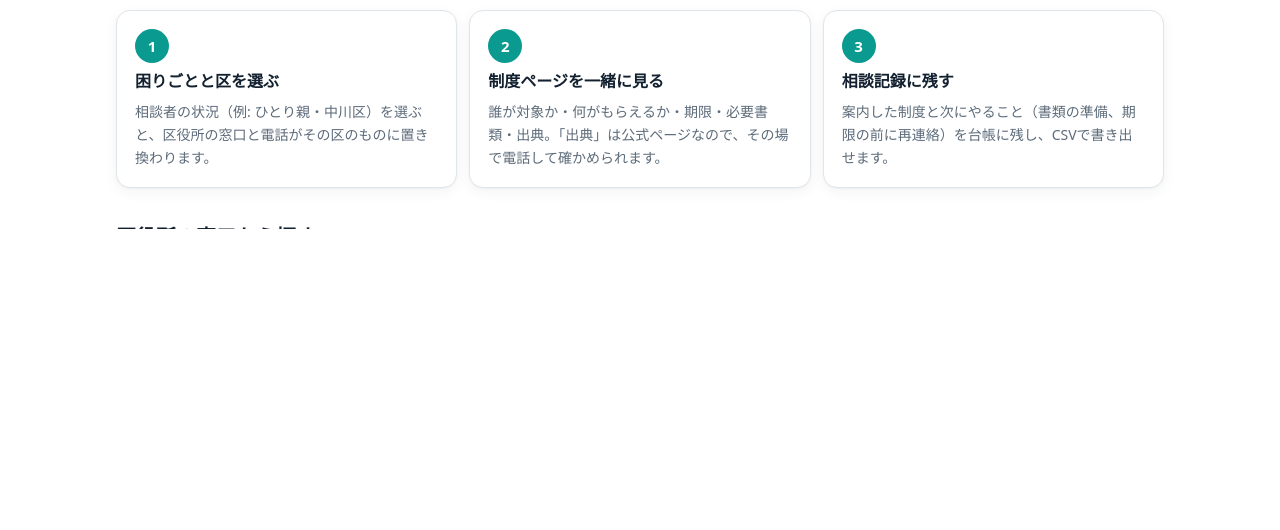
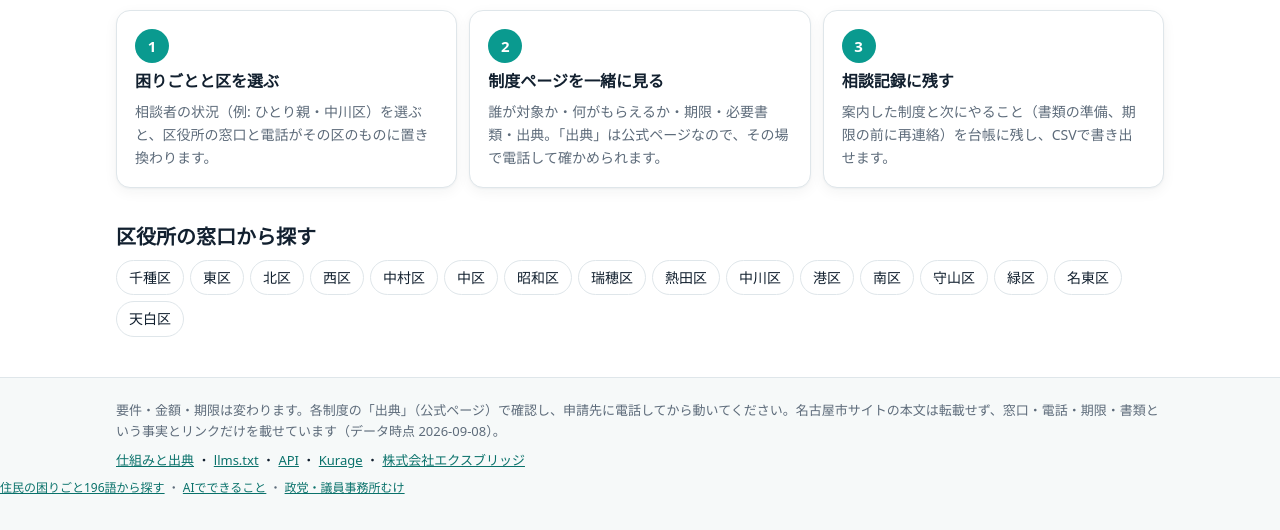
Before and after one commit to katsushi2441/kseido, a FastAPI app: page / in a window 1280 px wide. Shown: the part 1042-1572 px from the top of the page. Before the commit the page ends 1271 px from the top, so only its background shows below. Run offline with FastAPI, Linux system fonts and the light colour scheme.

Commit message:
フッターから exbridge の入口ページへ戻る導線を足す
politech / solution / ai-system から各製品へのリンクはあったが、
製品側から戻る導線が無く、片方向だった（khojokin・kseido は0本、
kflood は solution のみ）。ref=kurage-<製品> で流入を測る。

```diff
--- a/app/templates/base.html
+++ b/app/templates/base.html
@@ -41,6 +41,7 @@
     <p class="ftr-note">要件・金額・期限は変わります。各制度の「出典」（公式ページ）で確認し、申請先に電話してから動いてください。名古屋市サイトの本文は転載せず、窓口・電話・期限・書類という事実とリンクだけを載せています（データ時点 {{ asof }}）。</p>
     <p class="ftr-links"><a href="{{ root }}about">仕組みと出典</a> ・ <a href="{{ root }}llms.txt">llms.txt</a> ・ <a href="{{ root }}api/programs">API</a> ・ <a href="https://kurage.exbridge.jp/" target="_blank" rel="noopener">Kurage</a> ・ <a href="https://exbridge.jp/" target="_blank" rel="noopener">株式会社エクスブリッジ</a></p>
   </div>
+<p class="src" style="margin-top:6px"><a href="https://exbridge.jp/politech/?ref=kurage-kseido" rel="noopener">住民の困りごと196語から探す</a> ・ <a href="https://exbridge.jp/ai-system/?ref=kurage-kseido" rel="noopener">AIでできること</a> ・ <a href="https://exbridge.jp/solution/seito.html?ref=kurage-kseido" rel="noopener">政党・議員事務所むけ</a></p>
 </footer>
 {% block scripts %}{% endblock %}
 </body>
```
